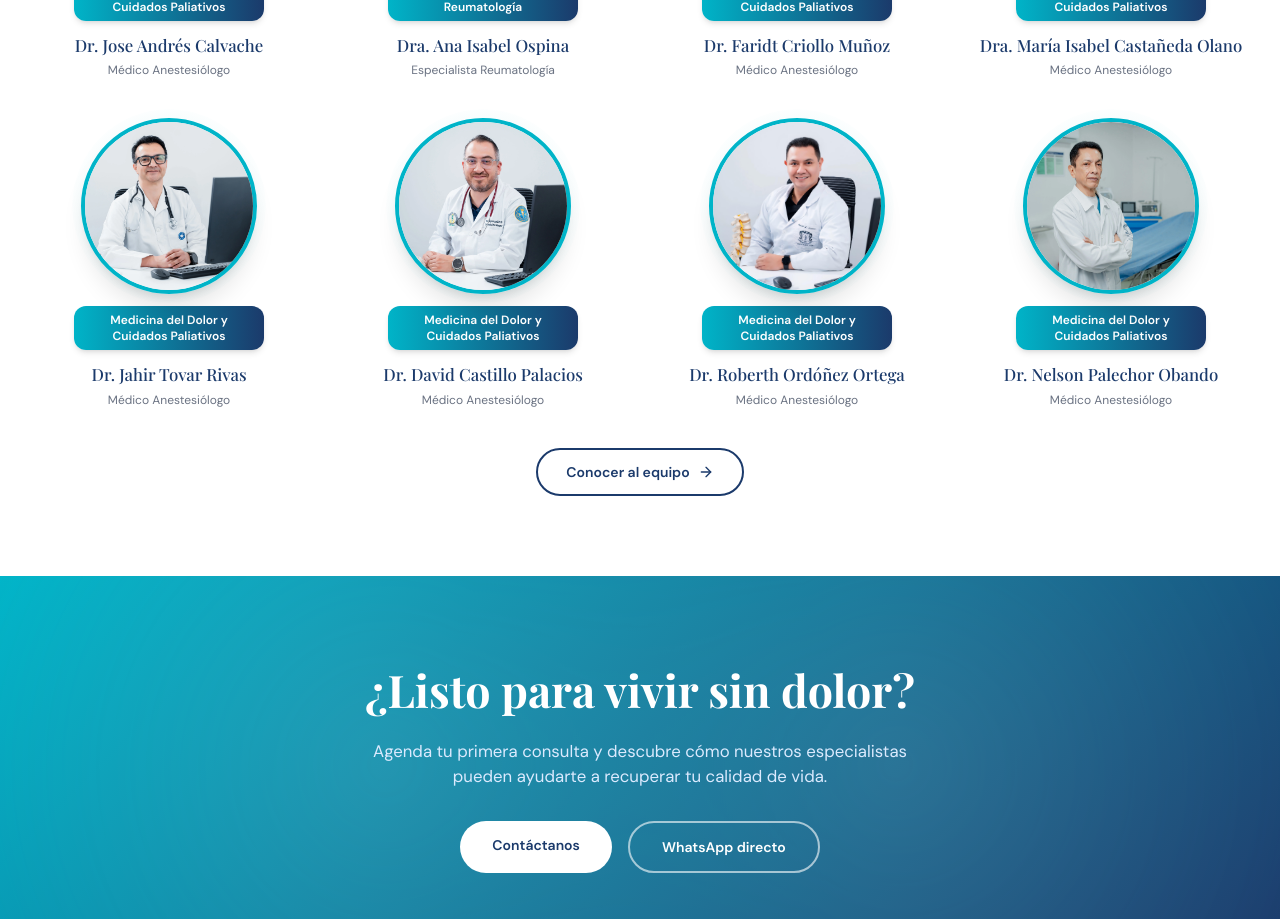
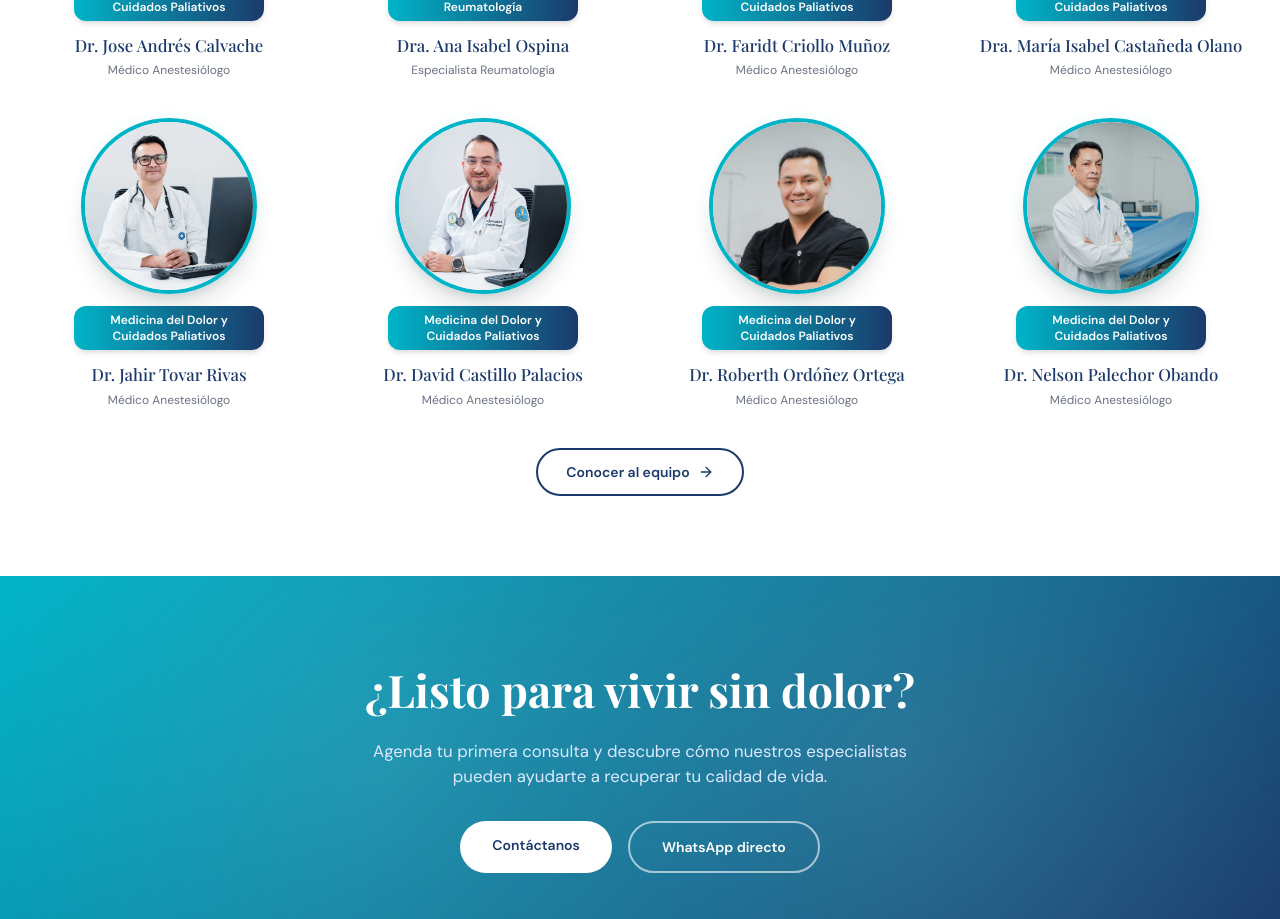
Before and after one commit to CIMDOL/cimdol.github.io, a React (Vite) app: page / in a window 1280 px wide. Shown: the part 3402-4321 px from the top of the page. Built offline with nearby package versions, Linux system fonts and the light colour scheme; a web font is replaced by a local one.

Commit message:
feat: update Dr. Roberth card image to roberNuevo

```diff
--- a/src/app/data/doctors.ts
+++ b/src/app/data/doctors.ts
@@ -14,8 +14,7 @@
 //Imágenes de Dr. David Castillo Palacios
 import david1 from '@assets/medicos/drDavid/david1.webp';
 //Imágenes de Dr. Roberth Ordóñez Ortega
-import roberaA1 from '@assets/medicos/drRoberth/drRoberA3.jpg';
-import roberBata from '@assets/medicos/drRoberth/roberBata.jpeg';
+import roberNuevo from '@assets/medicos/drRoberth/roberNuevo.jpeg';
 //Imágenes de Dr. Nelson Palechor Obando
 import nelsonp1 from '@assets/medicos/drNelson/nelsonp1.webp';
 
@@ -90,8 +89,8 @@
     specialty: "Medicina del Dolor y Cuidados Paliativos",
     credentials: "Médico Anestesiólogo",
     bio: "Médico anestesiólogo especialista en el tratamiento del dolor crónico con enfoque en procedimientos de vanguardia.",
-    imageUrl: roberBata,
-    imagePosition: "50% 35%",
+    imageUrl: roberNuevo,
+    imagePosition: "center 15%",
   },
   {
     id: 8,
```
